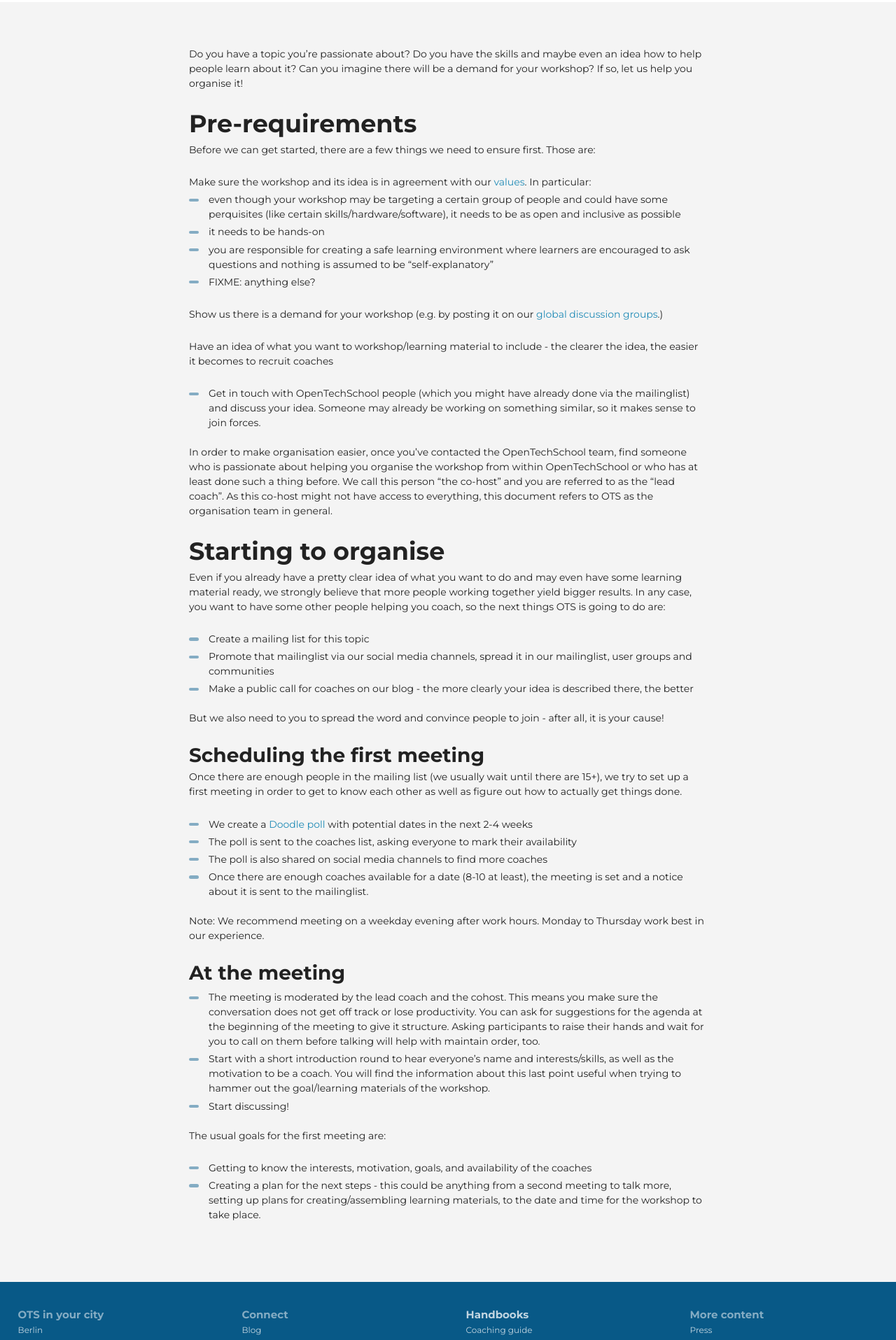
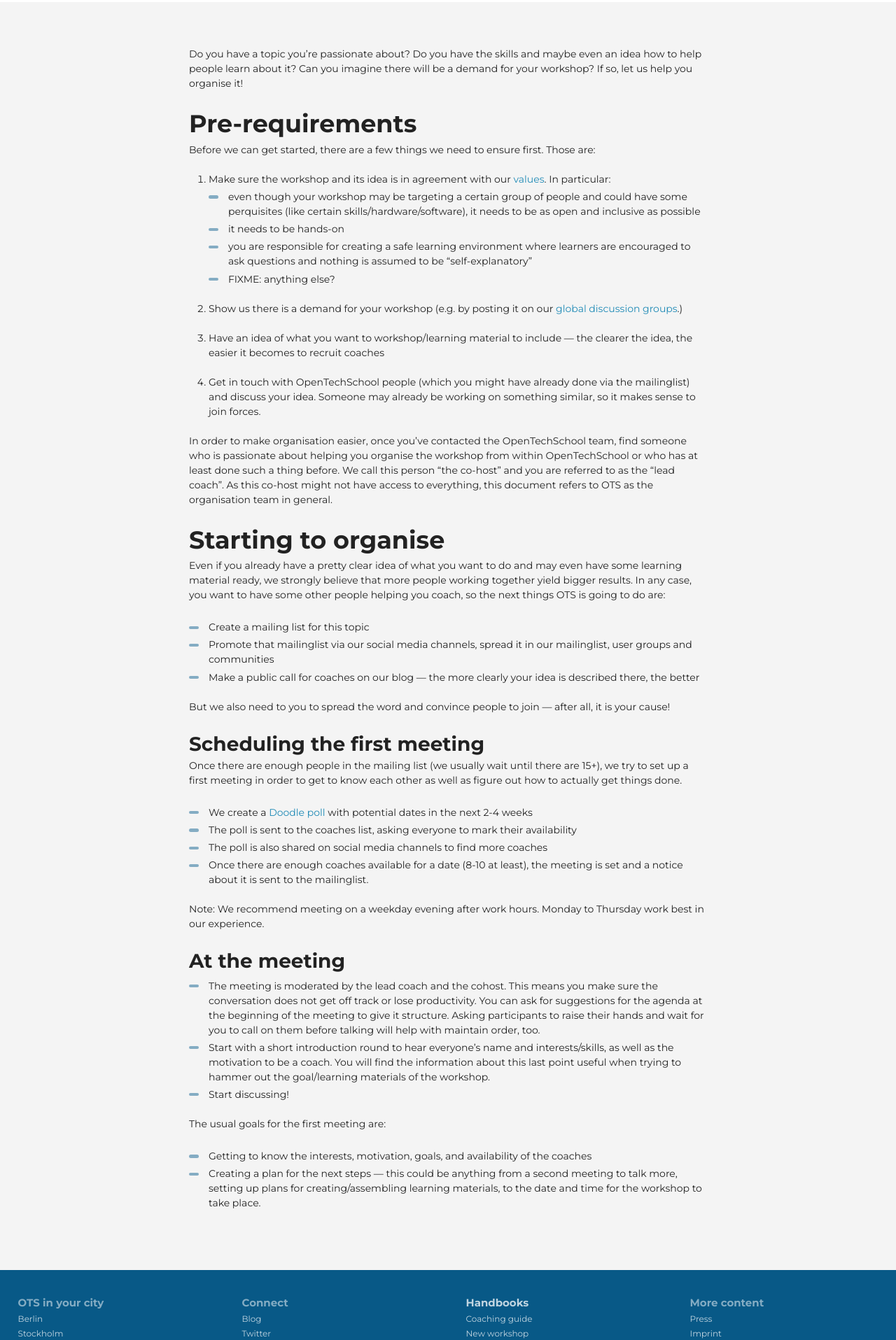
Before and after one commit to OpenTechSchool/www.opentechschool.org, a Jekyll site: the page built from handbooks/new-workshop.md, in a window 1280 px wide. Shown: the part 317-2232 px from the top of the page at 70% size. Built offline with Jekyll 4.4.1, drawn with Linux system fonts in a browser that asks for light colours; nearby versions of some CDN libraries.

Commit message:
Fix em dashes, style ordered lists. Closes #42

```diff
--- a/handbooks/new-workshop.md
+++ b/handbooks/new-workshop.md
@@ -28,9 +28,9 @@ Even if you already have a pretty clear idea of what you want to do and may even
 
  * Create a mailing list for this topic
  * Promote that mailinglist via our social media channels, spread it in our mailinglist, user groups and communities
- * Make a public call for coaches on our blog - the more clearly your idea is described there, the better
+ * Make a public call for coaches on our blog &mdash; the more clearly your idea is described there, the better
 
-But we also need to you to spread the word and convince people to join - after all, it is your cause!
+But we also need to you to spread the word and convince people to join &mdash; after all, it is your cause!
 
 ## Scheduling the first meeting
 Once there are enough people in the mailing list (we usually wait until there are 15+), we try to set up a first meeting in order to get to know each other as well as figure out how to actually get things done.
@@ -50,4 +50,4 @@ _Note_: We recommend meeting on a weekday evening after work hours. Monday to Th
 
 The usual goals for the first meeting are:
  * Getting to know the interests, motivation, goals, and availability of the coaches
- * Creating a plan for the next steps - this could be anything from a second meeting to talk more, setting up plans for creating/assembling learning materials, to the date and time for the workshop to take place.
+ * Creating a plan for the next steps &mdash; this could be anything from a second meeting to talk more, setting up plans for creating/assembling learning materials, to the date and time for the workshop to take place.
--- a/sass/imports/_main.scss
+++ b/sass/imports/_main.scss
@@ -121,12 +121,15 @@ pre {
 }
 
 .bg_full {
-  ul {
+  ul, ol {
     margin-bottom: 1.5em;
     padding-left: 2em;
     list-style: none;
   }
-  li:before {
+  ol {
+    list-style: decimal;
+  }
+  ul li:before {
     content: "";
     display: block;
     height: .3em;
@@ -137,7 +140,9 @@ pre {
     background-color: $ots_text_i;
     border-radius: 1em;
   }
+  ol li {
 
+  }
 }
 
 
--- a/stylesheets/screen.css
+++ b/stylesheets/screen.css
@@ -287,13 +287,17 @@ pre code {
 }
 
 /* line 124, ../sass/imports/_main.scss */
-.bg_full ul {
+.bg_full ul, .bg_full ol {
   margin-bottom: 1.5em;
   padding-left: 2em;
   list-style: none;
 }
 /* line 129, ../sass/imports/_main.scss */
-.bg_full li:before {
+.bg_full ol {
+  list-style: decimal;
+}
+/* line 132, ../sass/imports/_main.scss */
+.bg_full ul li:before {
   content: "";
   display: block;
   height: .3em;
@@ -305,26 +309,26 @@ pre code {
   border-radius: 1em;
 }
 
-/* line 144, ../sass/imports/_main.scss */
+/* line 149, ../sass/imports/_main.scss */
 .bg_full {
   width: 100%;
   padding: 5% 0;
   background: #f4f4f4;
 }
 
-/* line 150, ../sass/imports/_main.scss */
+/* line 155, ../sass/imports/_main.scss */
 .bg_full_white {
   background: #fff;
 }
 
-/* line 154, ../sass/imports/_main.scss */
+/* line 159, ../sass/imports/_main.scss */
 .ots_logo {
   width: 304px;
   margin: 0 auto 2em auto;
   color: #085987;
 }
 
-/* line 160, ../sass/imports/_main.scss */
+/* line 165, ../sass/imports/_main.scss */
 .ots_logo a {
   width: 304px;
   height: 100px;
@@ -336,63 +340,63 @@ pre code {
   background: transparent url("../images/ots_logo_v.png") no-repeat 0 0;
 }
 
-/* line 171, ../sass/imports/_main.scss */
+/* line 176, ../sass/imports/_main.scss */
 .ots_logo a:focus, .ots_logo a:hover, .ots_logo a:active {
   outline: none;
   background-position: 0 -140px;
   outline: none;
 }
 
-/* line 178, ../sass/imports/_main.scss */
+/* line 183, ../sass/imports/_main.scss */
 .site_header {
   padding: 4.5em 0 3em 0;
   text-align: center;
   font-size: 1.5em;
 }
 
-/* line 184, ../sass/imports/_main.scss */
+/* line 189, ../sass/imports/_main.scss */
 .site_header_landing {
   background: #085987;
   color: #FFF;
 }
 
 /* Style for list with floated list items. Responds to screen-width. */
-/* line 192, ../sass/imports/_main.scss */
+/* line 197, ../sass/imports/_main.scss */
 .float_list {
   list-style: none;
   padding: 0;
   overflow: hidden;
 }
 
-/* line 198, ../sass/imports/_main.scss */
+/* line 203, ../sass/imports/_main.scss */
 .float_list > li {
   margin: 0 2% 1.5em 2%;
 }
 
 /* List of OTS members, extends float list. Includes image and links. */
-/* line 205, ../sass/imports/_main.scss */
+/* line 210, ../sass/imports/_main.scss */
 .team_list > li {
   min-height: 8em;
   height: auto !important;
   height: 8em;
   text-align: center;
 }
-/* line 210, ../sass/imports/_main.scss */
+/* line 215, ../sass/imports/_main.scss */
 .team_list > li:before {
   display: none;
 }
-/* line 213, ../sass/imports/_main.scss */
+/* line 218, ../sass/imports/_main.scss */
 .team_list > li img {
   width: 100%;
   max-width: 200px;
   height: auto;
   border-radius: 100%;
 }
-/* line 219, ../sass/imports/_main.scss */
+/* line 224, ../sass/imports/_main.scss */
 .team_list > li h3 {
   font-size: 1em;
 }
-/* line 222, ../sass/imports/_main.scss */
+/* line 227, ../sass/imports/_main.scss */
 .team_list > li p {
   font-size: .714em;
   min-height: 6em;
@@ -400,24 +404,24 @@ pre code {
   height: 6em;
 }
 
-/* line 230, ../sass/imports/_main.scss */
+/* line 235, ../sass/imports/_main.scss */
 .top_bar {
   width: 100%;
   z-index: 100;
   background: #FFF;
   color: #FFF;
 }
-/* line 235, ../sass/imports/_main.scss */
+/* line 240, ../sass/imports/_main.scss */
 .top_bar .container {
   overflow: visible;
 }
 
-/* line 240, ../sass/imports/_main.scss */
+/* line 245, ../sass/imports/_main.scss */
 .logo_top_bar {
   float: left;
   padding: 0.5em 0.75em;
 }
-/* line 244, ../sass/imports/_main.scss */
+/* line 249, ../sass/imports/_main.scss */
 .logo_top_bar > a {
   display: block;
   float: left;
@@ -428,7 +432,7 @@ pre code {
   white-space: nowrap;
   overflow: hidden;
 }
-/* line 256, ../sass/imports/_main.scss */
+/* line 261, ../sass/imports/_main.scss */
 .logo_top_bar > a,
 .logo_top_bar > a:link,
 .logo_top_bar > a:visited {
@@ -440,7 +444,7 @@ pre code {
   filter: alpha(opacity=80);
   /* IE 5-7  */
 }
-/* line 265, ../sass/imports/_main.scss */
+/* line 270, ../sass/imports/_main.scss */
 .logo_top_bar > a:hover,
 .logo_top_bar > a:active,
 .logo_top_bar > a:focus {
@@ -452,7 +456,7 @@ pre code {
   /* IE 5-7  */
 }
 
-/* line 273, ../sass/imports/_main.scss */
+/* line 278, ../sass/imports/_main.scss */
 footer {
   font-size: .8571em;
   background: #085987;
@@ -460,26 +464,26 @@ footer {
   padding: 3em 0;
   height: auto;
 }
-/* line 279, ../sass/imports/_main.scss */
+/* line 284, ../sass/imports/_main.scss */
 footer p {
   text-align: center;
 }
 
-/* line 286, ../sass/imports/_main.scss */
+/* line 291, ../sass/imports/_main.scss */
 footer a,
 footer a:link,
 footer a:visited {
   color: #c1d5e1;
 }
 
-/* line 292, ../sass/imports/_main.scss */
+/* line 297, ../sass/imports/_main.scss */
 footer a:hover,
 footer a:active,
 footer a:focus {
   color: #FFF;
 }
 
-/* line 296, ../sass/imports/_main.scss */
+/* line 301, ../sass/imports/_main.scss */
 .main_img {
   text-align: center;
   height: 24em;
@@ -487,7 +491,7 @@ footer a:focus {
 }
 
 /* News blocks, events */
-/* line 305, ../sass/imports/_main.scss */
+/* line 310, ../sass/imports/_main.scss */
 .date {
   font-size: .75em;
   font-style: italic;
@@ -495,17 +499,17 @@ footer a:focus {
 }
 
 /* Styleguide*/
-/* line 315, ../sass/imports/_main.scss */
+/* line 320, ../sass/imports/_main.scss */
 .sg_list {
   list-style: none;
   padding-left: 0 !important;
 }
-/* line 318, ../sass/imports/_main.scss */
+/* line 323, ../sass/imports/_main.scss */
 .sg_list > li:before {
   display: none;
 }
 
-/* line 323, ../sass/imports/_main.scss */
+/* line 328, ../sass/imports/_main.scss */
 .sg_list small {
   display: block;
   margin-bottom: .75em;
@@ -513,7 +517,7 @@ footer a:focus {
   font-style: italic;
 }
 
-/* line 330, ../sass/imports/_main.scss */
+/* line 335, ../sass/imports/_main.scss */
 .sg_color {
   display: inline-block;
   border-radius: 4px;
@@ -521,7 +525,7 @@ footer a:focus {
   color: transparent;
 }
 
-/* line 337, ../sass/imports/_main.scss */
+/* line 342, ../sass/imports/_main.scss */
 .sg_textarea {
   width: 90%;
   font-size: .625em;
@@ -534,7 +538,7 @@ footer a:focus {
 
 /* Testimonials */
 /* testimonials */
-/* line 350, ../sass/imports/_main.scss */
+/* line 355, ../sass/imports/_main.scss */
 .testimonial {
   overflow: hidden;
   position: relative;
@@ -543,17 +547,17 @@ footer a:focus {
   height: auto !important;
   height: 400px;
 }
-/* line 358, ../sass/imports/_main.scss */
+/* line 363, ../sass/imports/_main.scss */
 .testimonial header {
   overflow: hidden;
 }
 
-/* line 363, ../sass/imports/_main.scss */
+/* line 368, ../sass/imports/_main.scss */
 .testimonial_about {
   font-style: italic;
 }
 
-/* line 368, ../sass/imports/_main.scss */
+/* line 373, ../sass/imports/_main.scss */
 .name b {
   color: #666;
   display: block;
@@ -561,7 +565,7 @@ footer a:focus {
   margin-bottom: 1em;
 }
 
-/* line 376, ../sass/imports/_main.scss */
+/* line 381, ../sass/imports/_main.scss */
 .testimonial blockquote {
   position: absolute;
   z-index: 10;
@@ -570,7 +574,7 @@ footer a:focus {
   width: 25%;
 }
 
-/* line 384, ../sass/imports/_main.scss */
+/* line 389, ../sass/imports/_main.scss */
 .testimonial img {
   position: absolute;
   z-index: 1;
@@ -579,7 +583,7 @@ footer a:focus {
   display: block;
 }
 
-/* line 392, ../sass/imports/_main.scss */
+/* line 397, ../sass/imports/_main.scss */
 .testimonial img.close-up {
   width: 100%;
   max-width: 240px;
@@ -591,7 +595,7 @@ footer a:focus {
   float: left;
 }
 
-/* line 403, ../sass/imports/_main.scss */
+/* line 408, ../sass/imports/_main.scss */
 .question {
   color: #085987;
 }
@@ -606,30 +610,30 @@ footer a:focus {
     }*/
 }
 /* ==|== non-semantic helper classes ======================================== */
-/* line 425, ../sass/imports/_main.scss */
+/* line 430, ../sass/imports/_main.scss */
 .clearfix:before, .clearfix:after {
   content: "";
   display: table;
 }
 
-/* line 426, ../sass/imports/_main.scss */
+/* line 431, ../sass/imports/_main.scss */
 .clearfix:after {
   clear: both;
 }
 
-/* line 427, ../sass/imports/_main.scss */
+/* line 432, ../sass/imports/_main.scss */
 .clearfix {
   zoom: 1;
 }
 
-/* line 428, ../sass/imports/_main.scss */
+/* line 433, ../sass/imports/_main.scss */
 .center {
   text-align: center;
 }
 
 /* ==|== print styles ======================================================= */
 @media print {
-  /* line 436, ../sass/imports/_main.scss */
+  /* line 441, ../sass/imports/_main.scss */
   * {
     background: transparent !important;
     color: black !important;
@@ -638,43 +642,43 @@ footer a:focus {
     -ms-filter: none !important;
   }
 
-  /* line 437, ../sass/imports/_main.scss */
+  /* line 442, ../sass/imports/_main.scss */
   a, a:visited {
     text-decoration: underline;
   }
 
-  /* line 438, ../sass/imports/_main.scss */
+  /* line 443, ../sass/imports/_main.scss */
   a[href]:after {
     content: " (" attr(href) ")";
   }
 
-  /* line 439, ../sass/imports/_main.scss */
+  /* line 444, ../sass/imports/_main.scss */
   abbr[title]:after {
     content: " (" attr(title) ")";
   }
 
-  /* line 440, ../sass/imports/_main.scss */
+  /* line 445, ../sass/imports/_main.scss */
   .ir a:after, a[href^="javascript:"]:after, a[href^="#"]:after {
     content: "";
   }
 
-  /* line 441, ../sass/imports/_main.scss */
+  /* line 446, ../sass/imports/_main.scss */
   pre, blockquote {
     border: 1px solid #999;
     page-break-inside: avoid;
   }
 
-  /* line 442, ../sass/imports/_main.scss */
+  /* line 447, ../sass/imports/_main.scss */
   thead {
     display: table-header-group;
   }
 
-  /* line 443, ../sass/imports/_main.scss */
+  /* line 448, ../sass/imports/_main.scss */
   tr, img {
     page-break-inside: avoid;
   }
 
-  /* line 444, ../sass/imports/_main.scss */
+  /* line 449, ../sass/imports/_main.scss */
   img {
     max-width: 100% !important;
   }
@@ -683,13 +687,13 @@ footer a:focus {
     margin: 0.5cm;
 }
 
-  /* line 446, ../sass/imports/_main.scss */
+  /* line 451, ../sass/imports/_main.scss */
   p, h2, h3 {
     orphans: 3;
     widows: 3;
   }
 
-  /* line 447, ../sass/imports/_main.scss */
+  /* line 452, ../sass/imports/_main.scss */
   h2, h3 {
     page-break-after: avoid;
   }
```
Also changed, not shown: other parts of handbooks/new-workshop.md (+2 -2 lines).
